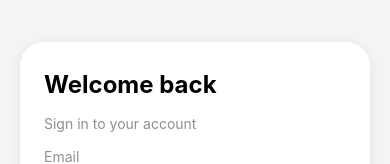
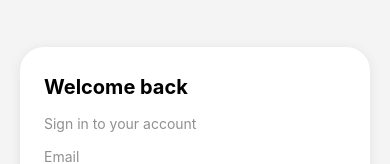
Before and after one commit to sonke-gumede/MarketplaceExplorer, a React Native app: screen /Login in a window 390 px wide. Shown: the part 341-505 px from the top of the page. Built offline with nearby package versions, Linux system fonts and the light colour scheme.

Commit message:
chore: update font

```diff
--- a/src/components/cards/LoginFormCard.tsx
+++ b/src/components/cards/LoginFormCard.tsx
@@ -2,7 +2,7 @@ import { useState } from "react";
 import { Ionicons } from "@expo/vector-icons";
 import { useTheme } from "styled-components/native";
 import styled from "styled-components/native";
-import { H2, H6 } from "../typography";
+import { H3, H6 } from "../typography";
 import Button from "../buttons/Button";
 import IconButton from "../buttons/IconButton";
 import Input from "../inputs/Input";
@@ -23,7 +23,7 @@ export default function LoginFormCard({
 
   return (
     <Card>
-      <H2 weight="bold">Welcome back</H2>
+      <H3 weight="bold">Welcome back</H3>
       <H6 color="text">Sign in to your account</H6>
 
       <Input
```
